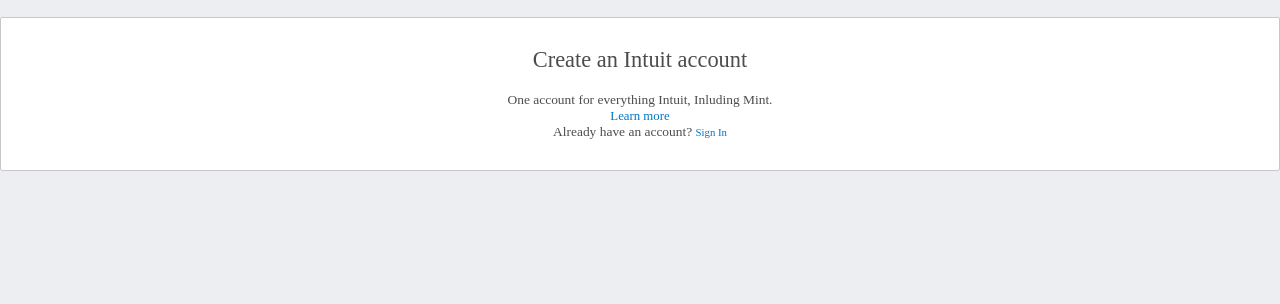
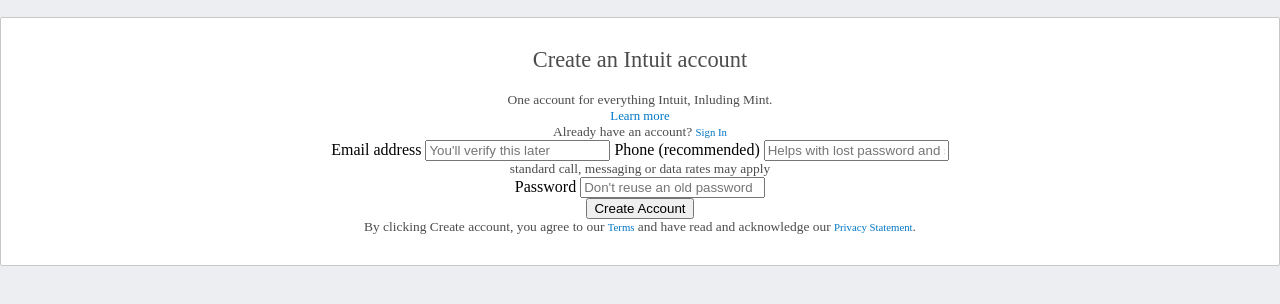
Before and after one commit to Vejituh/TOP-html-forms, a plain HTML site: page index.html in a window 1280 px wide. Shown: the part 82-386 px from the top of the page. Drawn offline with Linux system fonts and the light colour scheme.

Commit message:
add form details

```diff
--- a/index.html
+++ b/index.html
@@ -27,6 +27,25 @@
       <p>One account for everything Intuit, Inluding Mint.</p>
       <a href="#">Learn more</a>
       <p>Already have an account? <a href="#">Sign In</a></p>
+      <form action="#" method="post">
+        <fieldset>
+          <label>
+            Email address
+            <input type="email" name="email" placeholder="You'll verify this later">
+          </label>
+          <label>
+            Phone (recommended)
+            <input type="tel" name="phone" placeholder="Helps with lost password and security">
+            <p>standard call, messaging or data rates may apply</p>
+          </label>
+          <lable>
+            Password
+            <input type="password" name="password" placeholder="Don't reuse an old password">
+          </lable>
+        </fieldset>
+        <input type="submit" name="submit" value="Create Account">
+      </form>
+      <p>By clicking Create account, you agree to our <a href="#">Terms</a> and have read and acknowledge our <a href="#">Privacy Statement</a>.</p>
     </section>
   </body>
 </html>
```
